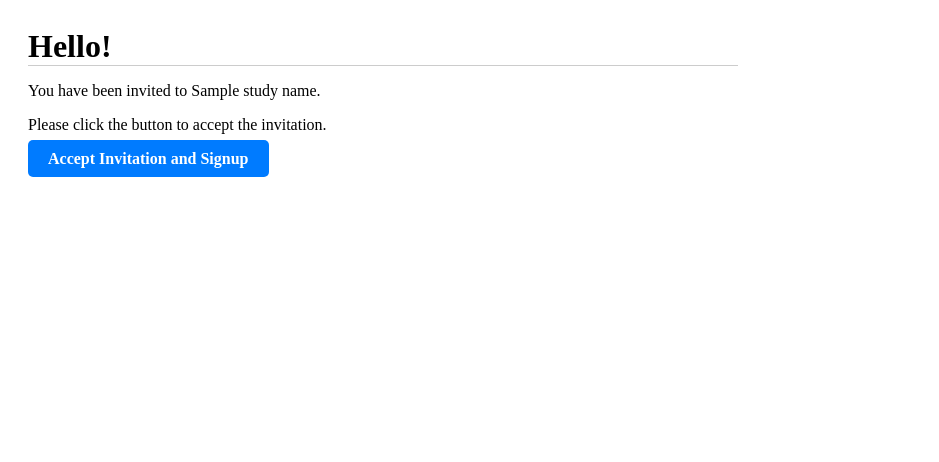
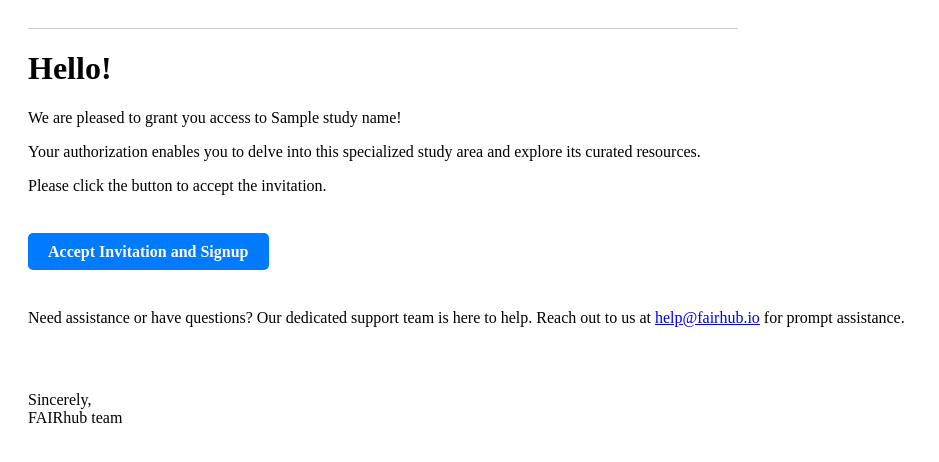
Before and after one commit to AI-READI/fairhub-api, a Python web app: template templates/accept_study_invitation.html in a window 1280 px wide. Shown: the top 462 px of the page, without its empty margins (0-939 px from the left). Run offline with Jinja, Linux system fonts and the light colour scheme; the template is opened without the code that fills it: most values are stand-ins (such as "Sample title", 1, 10 or a date in 2020); some libraries are stand-ins or nearby versions.

Commit message:
fix: email invitation templates

```diff
--- a/apis/contributor.py
+++ b/apis/contributor.py
@@ -52,6 +52,7 @@ class AddContributor(Resource):
         contributor_ = None
         study_name = study_obj.title
         first_name = user.user_details.first_name if user else ""
+        last_name = user.user_details.last_name if user else ""
         try:
             if user:
                 contributor_ = study_obj.add_user_to_study(user, permission)
@@ -62,7 +63,7 @@ class AddContributor(Resource):
             return ex.args[0], 409
         model.db.session.commit()
         if user:
-            send_access_contributors(email_address, study_obj, first_name)
+            send_access_contributors(email_address, study_obj, first_name, last_name)
         else:
             send_invitation_study(email_address, contributor_.token, study_name)
 
--- a/templates/accept_study_invitation.html
+++ b/templates/accept_study_invitation.html
@@ -22,8 +22,12 @@
             font-size: 7rem;
             color: rgba(0, 123, 255, 0.92);
         }
-        h1 {
-            margin: 0;
+        .accept-top{
+            padding-bottom: 2rem;
+        }
+        .accept-bottom{
+            padding-top: 2rem;
+            padding-bottom: 3rem;
         }
     </style>
 </head>
@@ -32,14 +36,19 @@
         <div>
             <span class="iconify" data-icon="line-md:email"></span>
         </div>
-
+    <div class="divider"></div>
     <h1>Hello!</h1>
-    <div class="divider"></div>
     <div>
-        <p>You have been invited to {{ study_name }}.</p>
-        <p>Please click the button to accept the invitation.</p>
+        <p>We are pleased to grant you access to {{ study_name }}!</p>
+        <p>Your authorization enables you to delve into this specialized
+            study area and explore its curated resources.</p>
+        <p class="accept-top">Please click the button to accept the invitation.</p>
         <a href="{{ accept_url }}" class="button">Accept Invitation and Signup</a>
+        <p class="accept-bottom">Need assistance or have questions? Our dedicated support team is here to help. Reach out to us at <a
+                href="mailto:help@fairhub.io">help@fairhub.io</a> for prompt assistance.</p>
     </div>
+        <div>Sincerely,</div>
+        <div>FAIRhub team</div>
     </div>
 
     <script src="https://code.iconify.design/1/1.0.7/iconify.min.js"></script>
```
Also changed, not shown: invitation/invitation.py (added, +31 -0 lines), templates/invite_contributors.html (+17 -5 lines).
